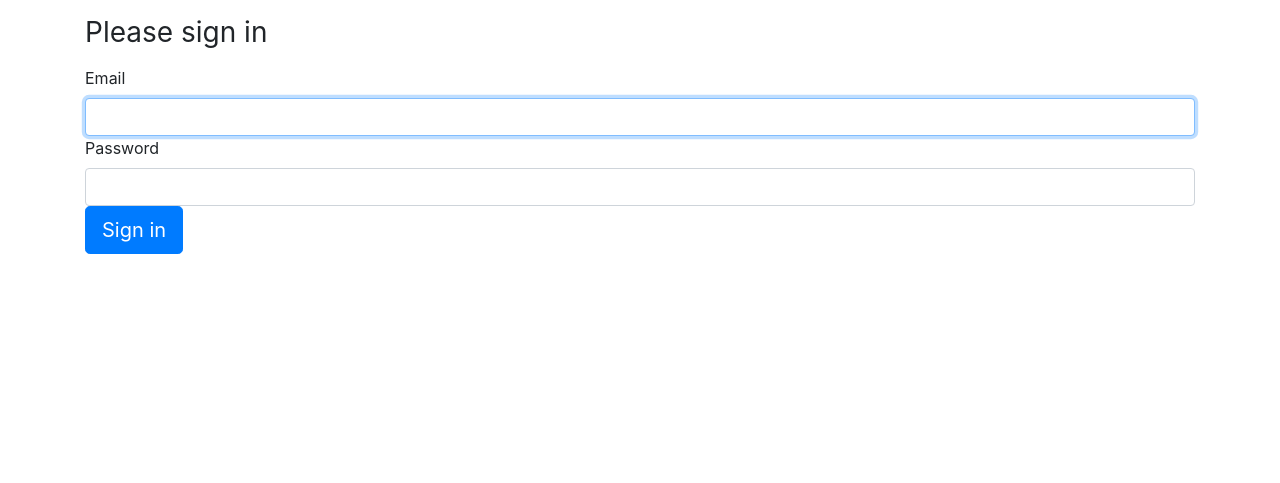
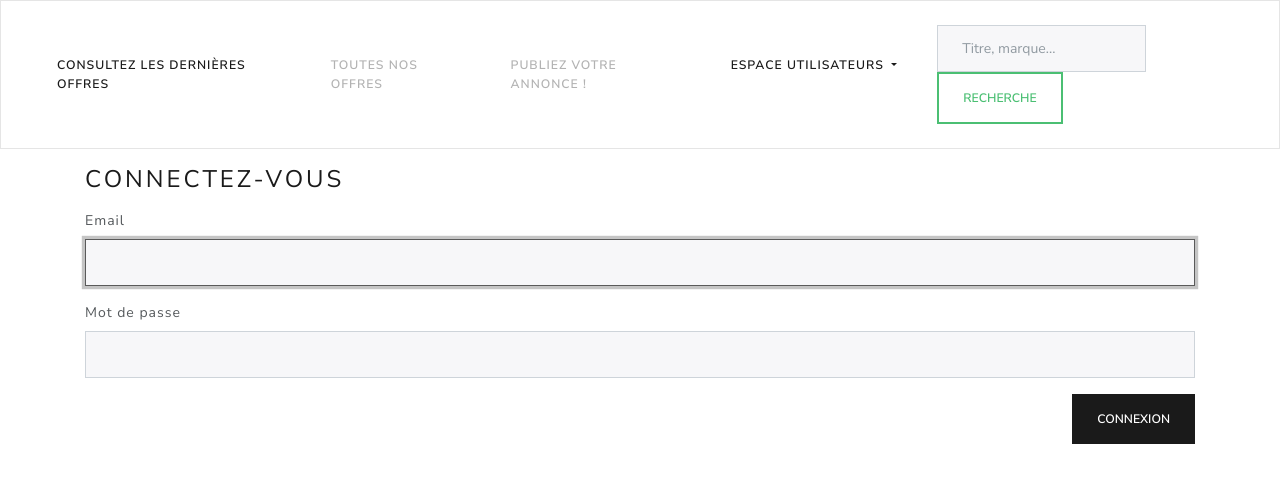
Before and after one commit to tomsihap/lbv-correction, a Symfony app: template templates/security/login.html.twig in a window 1280 px wide. Shown: the top 483 px of the page. Run offline with Twig, Linux system fonts and the light colour scheme; the template is opened without the code that fills it, so the values that code supplies are empty; some libraries are stand-ins or nearby versions.

Commit message:
Tweak basic pages

```diff
--- a/src/Controller/RegistrationController.php
+++ b/src/Controller/RegistrationController.php
@@ -35,7 +35,7 @@ class RegistrationController extends AbstractController
             $entityManager->flush();
             // do anything else you need here, like send an email
 
-            return $this->redirectToRoute('_wdt');
+            return $this->redirectToRoute('user_profile');
         }
 
         return $this->render('registration/register.html.twig', [
--- a/src/Security/FormAuthenticator.php
+++ b/src/Security/FormAuthenticator.php
@@ -96,8 +96,8 @@ class FormAuthenticator extends AbstractFormLoginAuthenticator implements Passwo
             return new RedirectResponse($targetPath);
         }
 
-        // For example : return new RedirectResponse($this->urlGenerator->generate('some_route'));
-        throw new \Exception('TODO: provide a valid redirect inside '.__FILE__);
+        return new RedirectResponse($this->urlGenerator->generate('user_profile'));
+
     }
 
     protected function getLoginUrl()
--- /dev/null
+++ b/templates/_partials/navbar.html.twig
@@ -0,0 +1,53 @@
+<nav class="navbar navbar-expand-lg navbar-light bg-light">
+    <a class="navbar-brand" href="#">{{ appName }}</a>
+    <button class="navbar-toggler" type="button" data-toggle="collapse" data-target="#navbarSupportedContent" aria-controls="navbarSupportedContent" aria-expanded="false" aria-label="Toggle navigation">
+        <span class="navbar-toggler-icon"></span>
+    </button>
+
+    <div class="collapse navbar-collapse" id="navbarSupportedContent">
+        <ul class="navbar-nav mr-auto">
+            <li class="nav-item active">
+                <a class="nav-link" href="{{ path('app_index') }}">Consultez les dernières offres <span class="sr-only">(current)</span></a>
+            </li>
+            <li class="nav-item">
+                <a class="nav-link" href="{{ path('advert_index') }}">Toutes nos offres</a>
+            </li>
+            <li class="nav-item">
+                <a class="nav-link" href="{{ path('advert_new') }}">Publiez votre annonce !</a>
+            </li>
+            {% if is_granted('ROLE_ADMIN') %}
+            <li class="nav-item dropdown">
+                <a class="nav-link dropdown-toggle" href="#" id="navbarDropdown" role="button" data-toggle="dropdown" aria-haspopup="true" aria-expanded="false">
+                    Espace administrateur
+                </a>
+                <div class="dropdown-menu" aria-labelledby="navbarDropdown">
+                    <a class="dropdown-item" href="{{ path('brand_index') }}">Gérer les marques</a>
+                    <a class="dropdown-item" href="{{ path('advert_type_index') }}">Gérer les types d'annonces</a>
+                    <div class="dropdown-divider"></div>
+                    <a class="dropdown-item" href="{{ path('user_index') }}">Gérer les utilisateurs</a>
+                </div>
+            </li>
+            {% endif %}
+
+            <li class="nav-item dropdown active">
+                <a class="nav-link dropdown-toggle" href="#" id="navbarDropdown" role="button" data-toggle="dropdown" aria-haspopup="true" aria-expanded="false">
+                    Espace utilisateurs
+                </a>
+                <div class="dropdown-menu" aria-labelledby="navbarDropdown">
+                    {% if app.user %}
+                        <a class="dropdown-item" href="{{ path('user_profile') }}">Mon compte: {{ app.user.firstname }} {{ app.user.lastname }}</a>
+                        <a class="dropdown-item" href="{{ path('app_logout') }}">Déconnexion</a>
+                    {% else %}
+                        <a class="dropdown-item" href="{{ path('app_register') }}">Créer un compte</a>
+                        <a class="dropdown-item" href="{{ path('app_login') }}">Me connecter</a>
+                    {% endif %}
+
+                </div>
+            </li>
+        </ul>
+        <form class="form-inline my-2 my-lg-0">
+            <input class="form-control mr-sm-2" type="search" placeholder="Titre, marque..." aria-label="Search">
+            <button class="btn btn-outline-success my-2 my-sm-0" type="submit">Recherche</button>
+        </form>
+    </div>
+</nav>
--- a/templates/base.html.twig
+++ b/templates/base.html.twig
@@ -2,12 +2,14 @@
 <html>
     <head>
         <meta charset="UTF-8">
-        <title>{% block title %}Welcome!{% endblock %}</title>
+        <title>{% block title %}{% endblock %} | LBV</title>
         <link rel="stylesheet" href="https://stackpath.bootstrapcdn.com/bootstrap/4.4.1/css/bootstrap.min.css" integrity="sha384-Vkoo8x4CGsO3+Hhxv8T/Q5PaXtkKtu6ug5TOeNV6gBiFeWPGFN9MuhOf23Q9Ifjh" crossorigin="anonymous">
+        <link rel="stylesheet" href="https://bootswatch.com/4/lux/bootstrap.min.css">
         {% block stylesheets %}{% endblock %}
     </head>
     <body>
 
+        {% include '_partials/navbar.html.twig' %}
         <div class="container mt-3">
             <div class="row">
                 <div class="col">
--- a/templates/security/login.html.twig
+++ b/templates/security/login.html.twig
@@ -10,33 +10,26 @@
 
     {% if app.user %}
         <div class="mb-3">
-            You are logged in as {{ app.user.username }}, <a href="{{ path('app_logout') }}">Logout</a>
+            Vous êtes connecté.e avec l'identifiant {{ app.user.username }}, <a href="{{ path('app_logout') }}">cliquez-ici pour vous déconnecter</a>.
         </div>
+
+    {% else %}
+
+        <h1 class="h3 mb-3 font-weight-normal">Connectez-vous</h1>
+            <div class="form-group">
+                <label for="inputEmail">Email</label>
+                <input type="email" value="{{ last_username }}" name="email" id="inputEmail" class="form-control" required autofocus>
+            </div>
+            <div class="form-group">
+                <label for="inputPassword">Mot de passe</label>
+                <input type="password" name="password" id="inputPassword" class="form-control" required>
+            </div>
+            <input type="hidden" name="_csrf_token" value="{{ csrf_token('authenticate') }}">
+
+        <button class="btn btn-primary float-right" type="submit">Connexion</button>
+
     {% endif %}
 
-    <h1 class="h3 mb-3 font-weight-normal">Please sign in</h1>
-    <label for="inputEmail">Email</label>
-    <input type="email" value="{{ last_username }}" name="email" id="inputEmail" class="form-control" required autofocus>
-    <label for="inputPassword">Password</label>
-    <input type="password" name="password" id="inputPassword" class="form-control" required>
 
-    <input type="hidden" name="_csrf_token"
-           value="{{ csrf_token('authenticate') }}"
-    >
-
-    {#
-        Uncomment this section and add a remember_me option below your firewall to activate remember me functionality.
-        See https://symfony.com/doc/current/security/remember_me.html
-
-        <div class="checkbox mb-3">
-            <label>
-                <input type="checkbox" name="_remember_me"> Remember me
-            </label>
-        </div>
-    #}
-
-    <button class="btn btn-lg btn-primary" type="submit">
-        Sign in
-    </button>
 </form>
 {% endblock %}
```
Also changed, not shown: src/Controller/UserController.php (+9 -1 lines), src/Form/RegistrationFormType.php (+5 -3 lines), templates/app/index.html.twig (+13 -13 lines), templates/registration/register.html.twig (+12 -4 lines), 2 other files.
